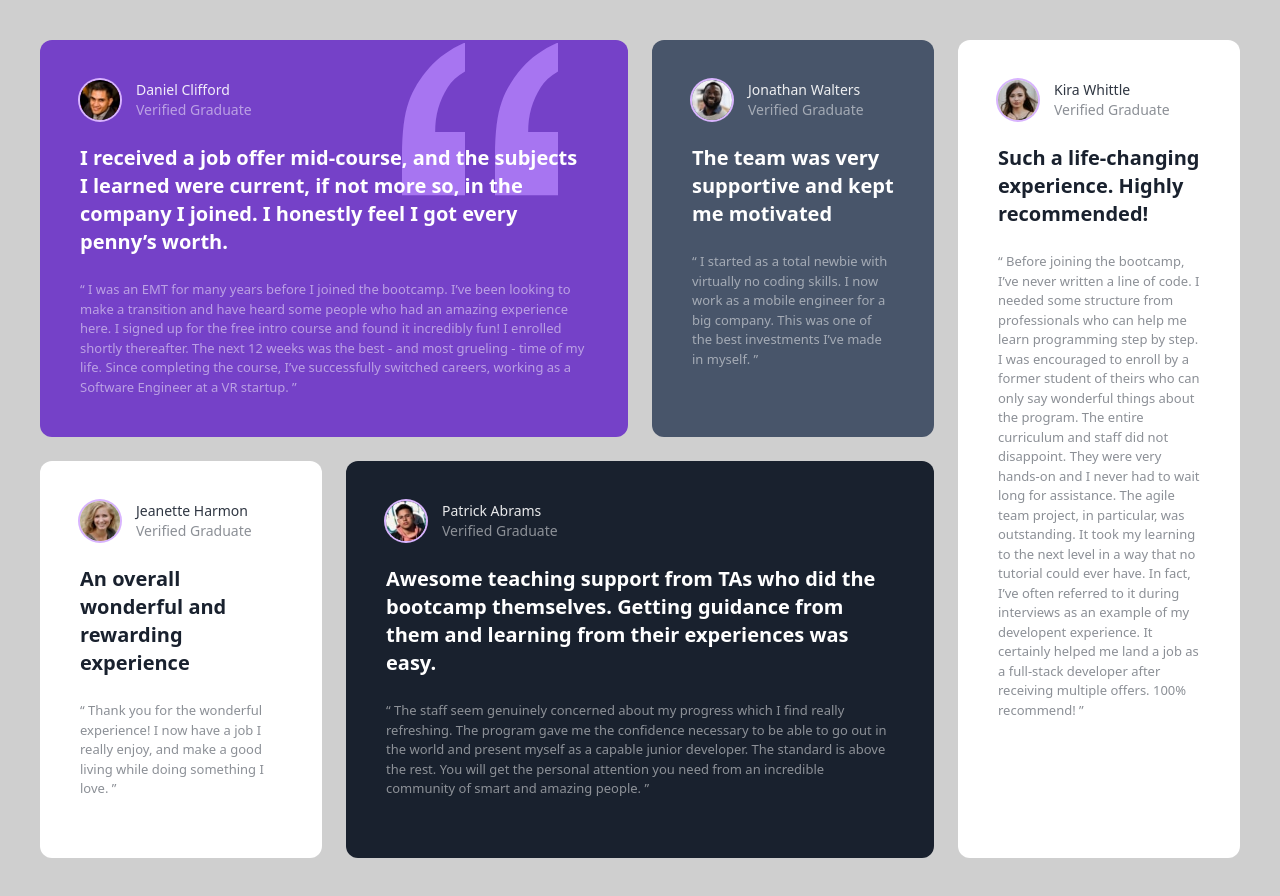
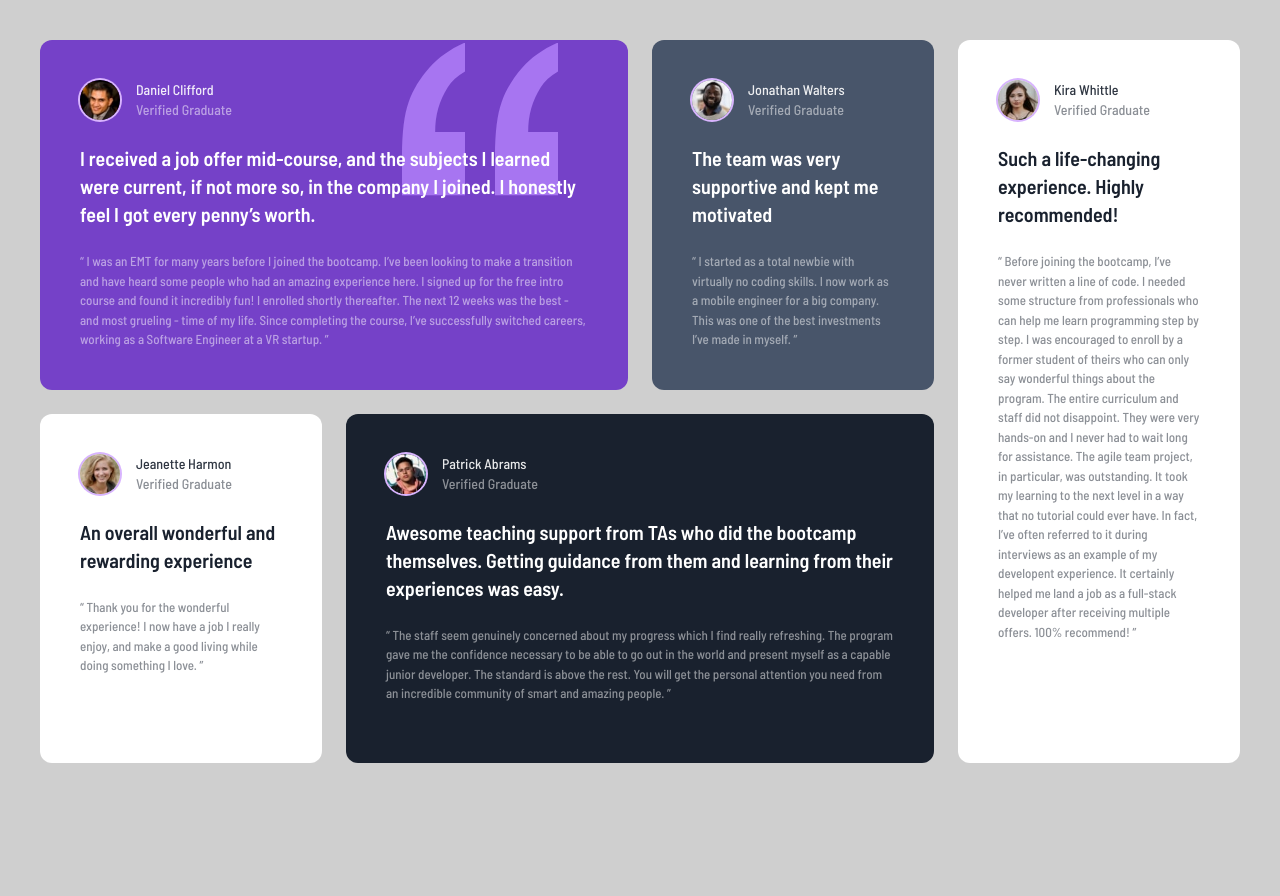
Before and after one commit to jkaps9/testimonial-grid-section-main, a website: page index.html in a window 1280 px wide. After the commit the page ends 803 px from the top, so only its background shows below. Drawn offline with Linux system fonts and the light colour scheme.

Commit message:
added barlow font

```diff
--- a/index.html
+++ b/index.html
@@ -3,12 +3,12 @@
   <head>
     <meta charset="UTF-8" />
     <meta name="viewport" content="width=device-width, initial-scale=1.0" />
-    <!-- <link rel="preconnect" href="https://fonts.googleapis.com" />
+    <link rel="preconnect" href="https://fonts.googleapis.com" />
     <link rel="preconnect" href="https://fonts.gstatic.com" crossorigin />
     <link
       href="https://fonts.googleapis.com/css2?family=Barlow+Semi+Condensed:ital,wght@0,500;0,600;1,500;1,600;&display=swap"
       rel="stylesheet"
-    /> -->
+    />
     <link
       rel="icon"
       type="image/png"
--- a/tailwind.config.js
+++ b/tailwind.config.js
@@ -4,9 +4,9 @@ module.exports = {
   theme: {
 
     extend: {
-      // fontFamily: {
-      //   'barlow': ['Barlow Semi Condensed', 'sans-serif'],
-      // },
+      fontFamily: {
+        'sans': ['Barlow Semi Condensed', 'sans-serif'],
+      },
       colors: {
         // Primary
         moderateViolet: 'hsl(263, 55%, 52%)',
```
Also changed, not shown: css/style.css.
